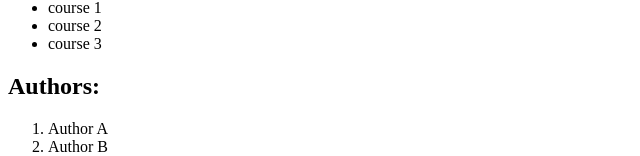
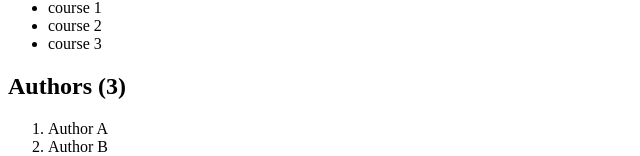
Before and after one commit to luk452/AngularDemo, an Angular app: page / in a window 1280 px wide. Shown: the part 128-284 px from the top of the page, without its empty margins (0-640 px from the left). Built offline with nearby package versions, Linux system fonts and the light colour scheme.

Commit message:
fine tuning

```diff
--- a/src/app/authors/authors.component.html
+++ b/src/app/authors/authors.component.html
@@ -1,4 +1,4 @@
-<h2>{{title}}</h2>
+<h2>{{ title }} ({{ authors.length }})</h2>
 <ol>
-  <li *ngFor="let author of authors">{{ author }}</li>
+  <li *ngFor="let a of authors">{{ a }}</li>
 </ol>
--- a/src/app/authors/authors.component.ts
+++ b/src/app/authors/authors.component.ts
@@ -8,7 +8,7 @@ import { Component, OnInit } from '@angular/core';
 })
 export class AuthorsComponent implements OnInit {
   // fields:
-  title = "Authors:";
+  title = "Authors";
   authors;
 
   constructor(authorsService: AuthorsService) {
```
